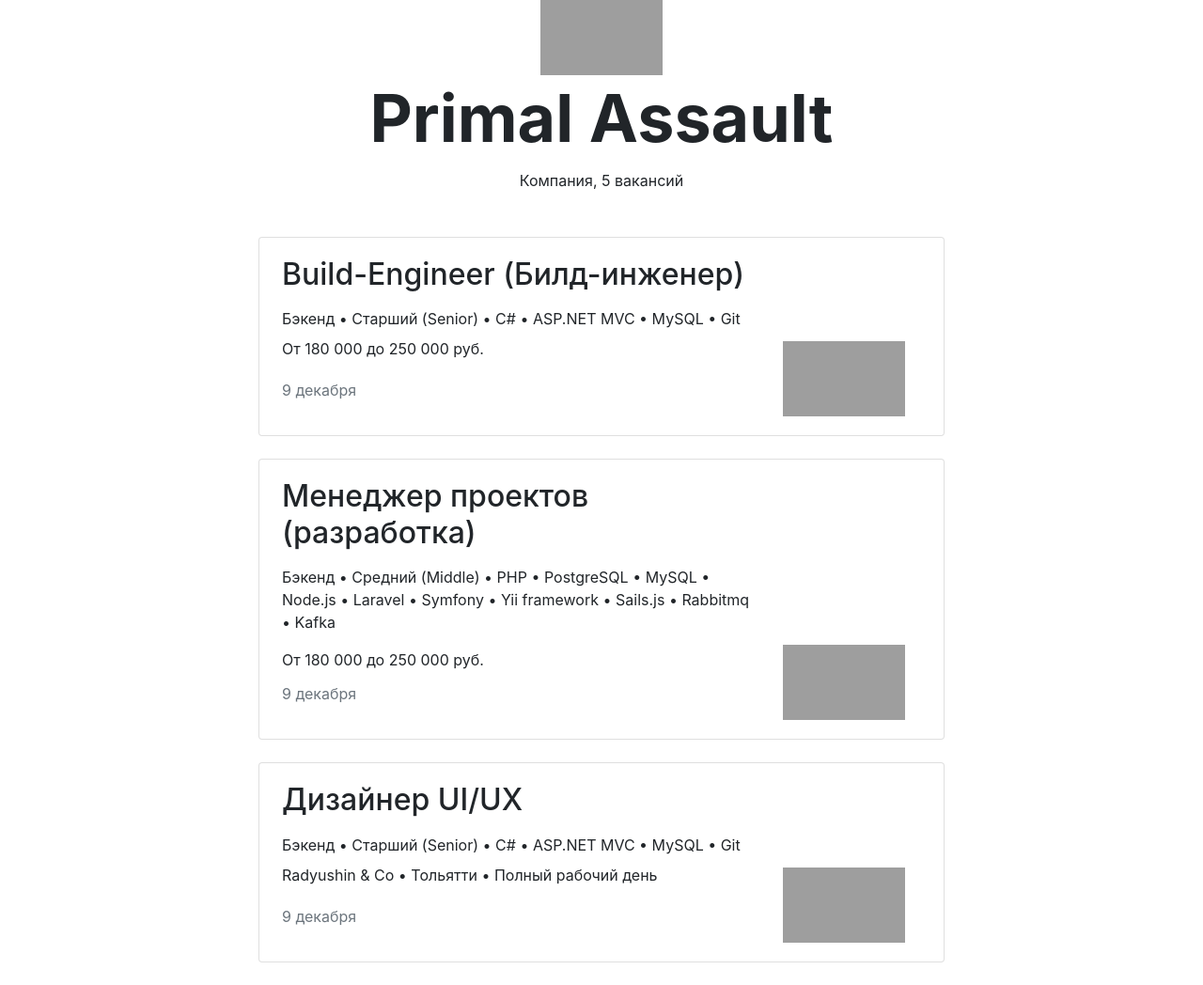
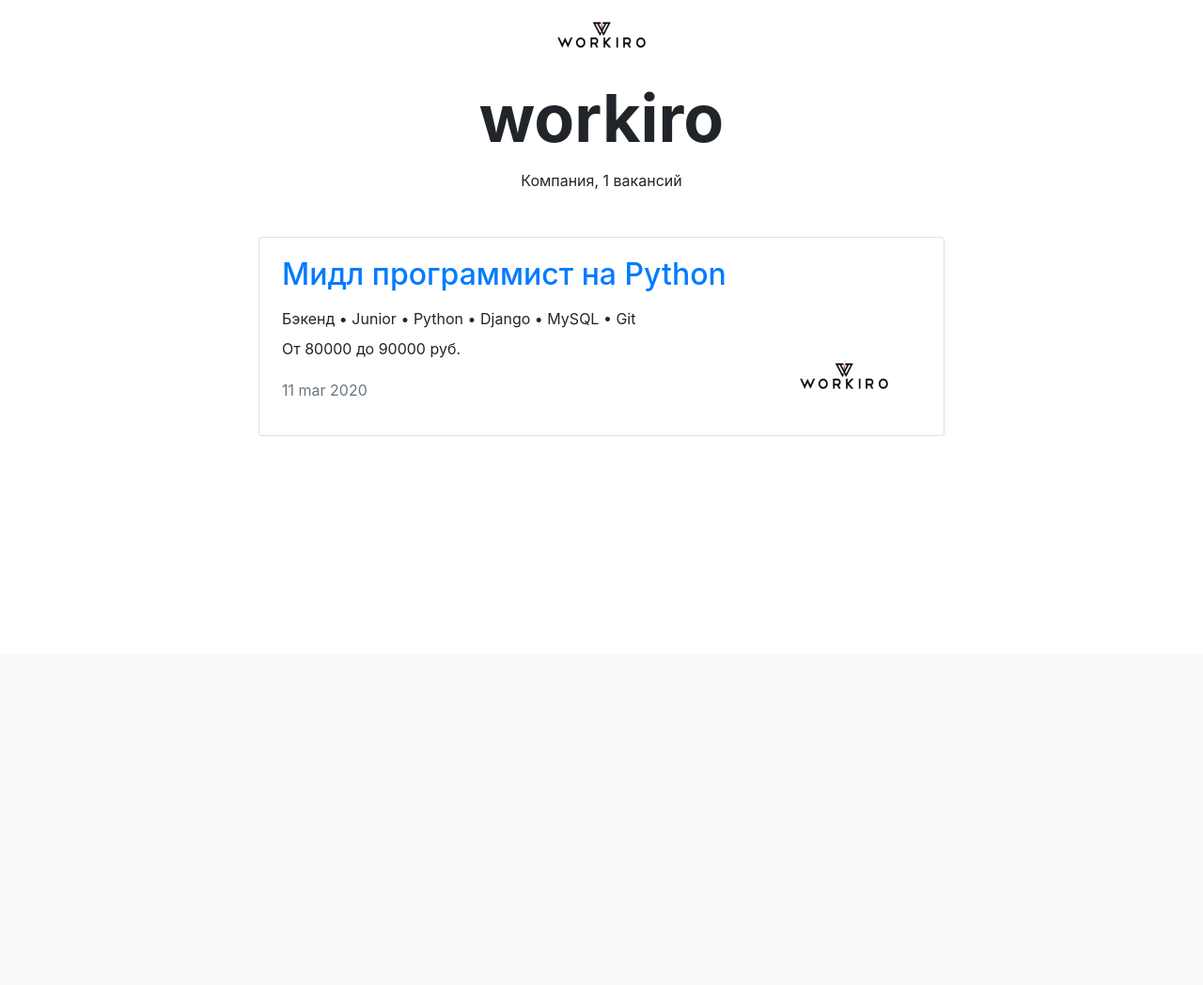
Before and after one commit to begemotoff35/stepik_vacancies, a Django app: page /companies/1/ in a window 1280 px wide. Shown: the part 104-1152 px from the top of the page at 94% size. After the commit the page ends 568 px from the top, so only its background shows below. Run offline with Django 3.2, Linux system fonts and the light colour scheme; data comes from the database, SQL or seed files in the repository; some libraries are stand-ins or nearby versions; grey boxes are pictures that could not be loaded.

Commit message:
views + templates

```diff
--- a/conf/urls.py
+++ b/conf/urls.py
@@ -27,8 +27,8 @@
     path('vacancies/', VacanciesView.as_view(), name='all_vacancies'),
     path('vacancies/cat/<slug:speciality_code>/', VacanciesView.as_view(), name='vacancies_by_speciality'),
     # re_path(r'^vacancies/?(cat/(?P<speciality_code>\w+))?/$', VacanciesView.as_view()),
-    path('vacancies/<int:vacancy_id>/', VacancyView.as_view(), name='company_info'),
-    path('companies/<int:company_id>/', CompanyView.as_view(), name='vacancy_info'),
+    path('vacancies/<int:vacancy_id>/', VacancyView.as_view(), name='vacancy_info'),
+    path('companies/<int:company_id>/', CompanyView.as_view(), name='company_vacancies'),
 ]
 
 if settings.DEBUG:
--- /dev/null
+++ b/vacancies/templates/vacancies/base_card_vacancy.html
@@ -0,0 +1,23 @@
+<div class="row mt-5">
+    <div class="col-12 col-lg-8 offset-lg-2 m-auto">
+      {% for vacancy in vacancies %}
+      <div class="card mb-4">
+        <div class="card-body px-4">
+          <div class="row">
+            <div class="col-12 col-md-8 col-lg-9">
+              <a href="{% url 'vacancy_info' vacancy.id %}">
+              <h2 class="h2 pb-2">{{ vacancy.title }}</h2>
+              </a>
+              <p class="mb-2">{{ vacancy.specialty.title }} • Junior • Python • Django • MySQL • Git</p>
+              <p>От {{ vacancy.salary_min|floatformat }} до {{ vacancy.salary_max|floatformat }} руб.</p>
+              <p class="text-muted pt-1">{{ vacancy.published_at|date:"d b Y" }}</p>
+            </div>
+            <div class="col-12 col-md-4 col-lg-3 d-flex align-items-end">
+              <a href="{% url 'company_vacancies' vacancy.company.id %}"><img src="/static/vacancies/{{ vacancy.company.logo }}" width="130" height="80" alt="{{ vacancy.company.name }}"></a>
+            </div>
+          </div>
+        </div>
+      </div>
+      {% endfor %}
+    </div>
+</div>
--- a/vacancies/templates/vacancies/company.html
+++ b/vacancies/templates/vacancies/company.html
@@ -6,59 +6,11 @@
     </div>
     <section>
       <div class="text-center">
-        <img src="https://place-hold.it/130x80" width="130" height="80" alt="">
+        <img src="/static/vacancies/{{ company.logo }}" width="130" height="80" alt="">
       </div>
-      <h1 class="h1 text-center mx-auto mt-0 pt-1" style="font-size: 70px;"><strong>Primal Assault</strong></h1>
-      <p class="text-center pt-1">Компания, 5 вакансий</p>
-      <div class="row mt-5">
-        <div class="col-12 col-lg-8 offset-lg-2 m-auto">
-          <div class="card mb-4">
-            <div class="card-body px-4">
-              <div class="row">
-                <div class="col-12 col-md-8 col-lg-9">
-                  <h2 class="h2 pb-2">Build-Engineer (Билд-инженер)</h2>
-                  <p class="mb-2">Бэкенд • Старший (Senior) • C# • ASP.NET MVC • MySQL • Git</p>
-                  <p>От 180 000 до 250 000 руб.</p>
-                  <p class="text-muted pt-1">9 декабря</p>
-                </div>
-                <div class="col-12 col-md-4 col-lg-3 d-flex align-items-end">
-                  <img src="https://place-hold.it/130x80" width="130" height="80" alt="">
-                </div>
-              </div>
-            </div>
-          </div>
-          <div class="card mb-4">
-            <div class="card-body px-4">
-              <div class="row">
-                <div class="col-12 col-md-8 col-lg-9">
-                  <h2 class="h2 pb-2">Менеджер проектов (разработка)</h2>
-                  <p>Бэкенд • Средний (Middle) • PHP • PostgreSQL • MySQL • Node.js • Laravel • Symfony • Yii framework • Sails.js • Rabbitmq • Kafka</p>
-                  <p class="mb-2">От 180 000 до 250 000 руб.</p>
-                  <p class="text-muted pt-1">9 декабря</p>
-                </div>
-                <div class="col-12 col-md-4 col-lg-3 d-flex align-items-end">
-                  <img src="https://place-hold.it/130x80" width="130" height="80" alt="">
-                </div>
-              </div>
-            </div>
-          </div>
-          <div class="card mb-4">
-            <div class="card-body px-4">
-              <div class="row">
-                <div class="col-12 col-md-8 col-lg-9">
-                  <h2 class="h2 pb-2">Дизайнер UI/UX</h2>
-                  <p class="mb-2">Бэкенд • Старший (Senior) • C# • ASP.NET MVC • MySQL • Git</p>
-                  <p>Radyushin & Co • Тольятти • Полный рабочий день</p>
-                  <p class="text-muted pt-1">9 декабря</p>
-                </div>
-                <div class="col-12 col-md-4 col-lg-3 d-flex align-items-end">
-                  <img src="https://place-hold.it/130x80" width="130" height="80" alt="">
-                </div>
-              </div>
-            </div>
-          </div>
-        </div>
-      </div>
+      <h1 class="h1 text-center mx-auto mt-0 pt-1" style="font-size: 70px;"><strong>{{ company.name }}</strong></h1>
+      <p class="text-center pt-1">Компания, {{ vacancies|length }} вакансий</p>
+      {% include 'vacancies/base_card_vacancy.html' %}
     </section>
   </main>
 {% endblock content %}
--- a/vacancies/views.py
+++ b/vacancies/views.py
@@ -12,32 +12,36 @@
 
     def get(self, request, *args, **kwargs):
         #
-        # Сделано криво, подскажите пожалуйста в рецензии, как правильно!
+        # Сделано через циклы. Подскажите, пожалуйста, в рецензии, как сделать одним запросом
+        # и правильно передать данные в шаблон
         #
-        # Все вакансии из нашей базы данных:
-        all_specialties = Specialty.objects.all()
+        # Список, в котором хранятся наши специальности и количество вакансий:
+        specialties = list()
+
+        all_specialties = list(Specialty.objects.all())
         # Группируем специальности из вакансий:
         vacant_specialties = Vacancy.objects.values('specialty').annotate(count=Count('specialty'))
-        for spec in vacant_specialties:
-            all_spec = all_specialties.filter(id=spec['specialty']).first()
-            if all_spec is not None:
-                # Добавляем поля для шаблона:
-                spec['code'] = all_spec.code
-                spec['title'] = all_spec.title
-                spec['picture'] = all_spec.picture
+        for specialty in all_specialties:
+            number_of_vacancies = 0
+            vacancy_set = vacant_specialties.filter(specialty=specialty.id)
+            if len(vacancy_set):
+                number_of_vacancies = vacancy_set[0]['count']
+            specialties.append({"item": specialty, "number_of_vacancies": number_of_vacancies})
 
         # все компании:
+        companies = list()
+
         all_companies = Company.objects.all()
         # из вакансий:
-        vacant_companies = Vacancy.objects.values('company').annotate(count=Count('specialty'))
-        for company in vacant_companies:
-            all_comp = all_companies.filter(id=company['company']).first()
-            if all_comp is not None:
-                # Добавляем поля для шаблона:
-                company['name'] = all_comp.name
-                company['logo'] = all_comp.logo
+        vacant_companies = Vacancy.objects.values('company').annotate(count=Count('company'))
+        for company in all_companies:
+            number_of_vacancies = 0
+            vacancy_set = vacant_specialties.filter(company=company.id)
+            if len(vacancy_set):
+                number_of_vacancies = vacancy_set[0]['count']
+            companies.append({"item": company, "number_of_vacancies": number_of_vacancies})
 
-        return render(request, self.template_name, {'specialties': vacant_specialties, 'companies': vacant_companies})
+        return render(request, self.template_name, {'specialties': specialties, 'companies': companies})
 
 
 class VacanciesView(TemplateView):
@@ -57,6 +61,7 @@
             context['current_specialty'] = specialty
 
         context['vacancies'] = vacancies
+        context['title_left'] = 'Вакансии'
 
         return context
 
@@ -64,12 +69,34 @@
 class VacancyView(TemplateView):
     template_name = "vacancies/vacancy.html"
 
-    def get(self, request, *args, **kwargs):
-        return render(request, self.template_name, {'title_left': 'Вакансия'})
+    def get_context_data(self, **kwargs):
+        context = super(VacancyView, self).get_context_data(**kwargs)
+        vacancy_id = context.get('vacancy_id', None)
+        if vacancy_id is None:
+            raise Http404
+
+        vacancy = Vacancy.objects.filter(id=vacancy_id).first()
+
+        context['vacancy'] = vacancy
+        context['title_left'] = 'Вакансия'
+
+        return context
 
 
 class CompanyView(TemplateView):
     template_name = "vacancies/company.html"
 
-    def get(self, request, *args, **kwargs):
-        return render(request, self.template_name, {'title_left': 'Компания'})
+    def get_context_data(self, **kwargs):
+        context = super(CompanyView, self).get_context_data(**kwargs)
+        company_id = context.get('company_id', None)
+        if company_id is None:
+            raise Http404
+
+        company = Company.objects.filter(id=company_id).first()
+        vacancies = Vacancy.objects.filter(company_id=company_id)
+
+        context['company'] = company
+        context['vacancies'] = vacancies
+        context['title_left'] = 'Компания'
+
+        return context
```
Also changed, not shown: vacancies/templates/vacancies/index.html (+7 -7 lines), vacancies/templates/vacancies/vacancies.html (+1 -21 lines), vacancies/templates/vacancies/vacancy.html (+5 -5 lines).
